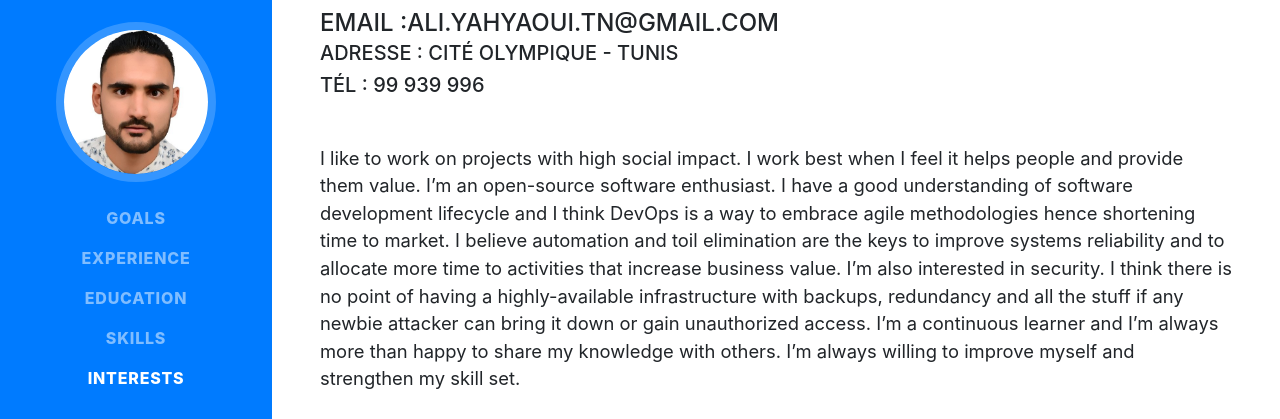
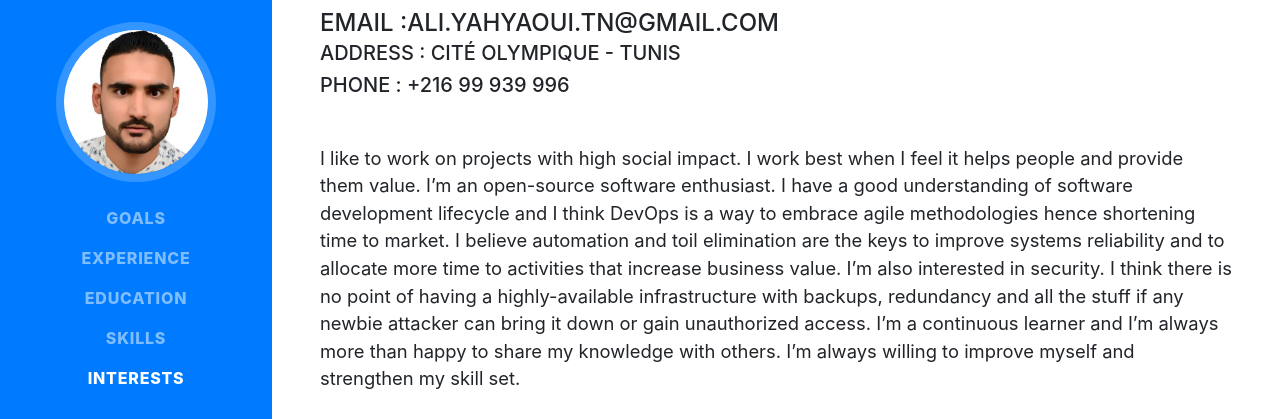
Before and after one commit to ali-yahyaoui/CV, a website with bundled scripts: page index.html in a window 1280 px wide. Shown: the part 194-613 px from the top of the page. Built offline with nearby package versions, Linux system fonts and the light colour scheme; a web font is replaced by a local one.

Commit message:
some improvements

```diff
--- a/index.html
+++ b/index.html
@@ -72,8 +72,8 @@
 
           <h3>IT Specialist | DevOps </h3>
           <a> EMAIL :ali.yahyaoui.tn@gmail.com</a>
-          <h5>Adresse : Cité Olympique - Tunis </h5>
-          <h5>Tél : 99 939 996</h5>
+          <h5>Address : Cité Olympique - Tunis </h5>
+          <h5>Phone : +216 99 939 996</h5>
         </div>
 
         <p class="lead mb-5">I like to work on projects with high social impact. I work best when I feel it helps people and provide them value. I’m an open-source software enthusiast. I have a good understanding of software development lifecycle and I think DevOps is a way to embrace agile methodologies hence shortening time to market. I believe automation and toil elimination are the keys to improve systems reliability and to allocate more time to activities that increase business value. I’m also interested in security. I think there is no point of having a highly-available infrastructure with backups, redundancy and all the stuff if any newbie attacker can bring it down or gain unauthorized access. I’m a continuous learner and I’m always more than happy to share my knowledge with others. I’m always willing to improve myself and strengthen my skill set.
```
